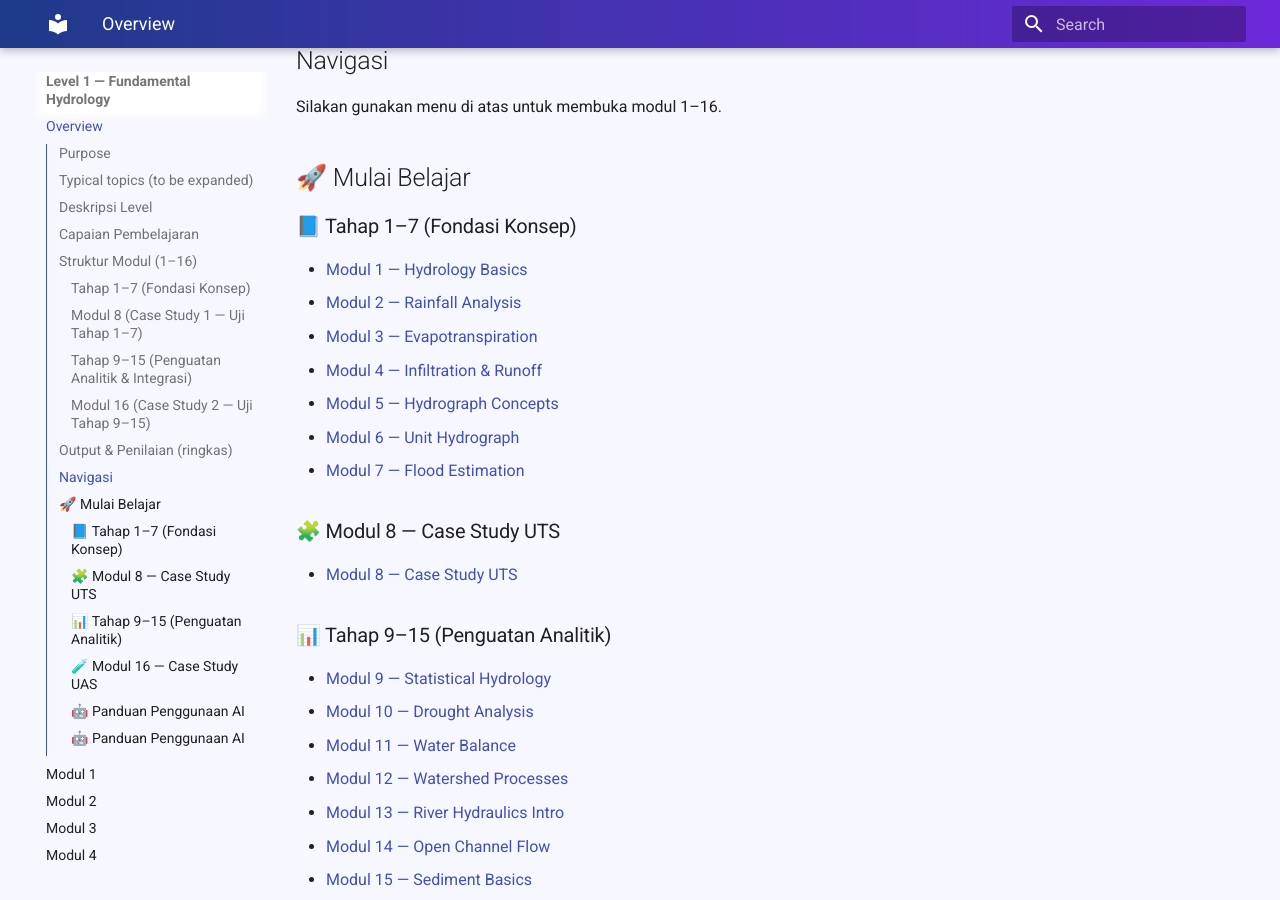
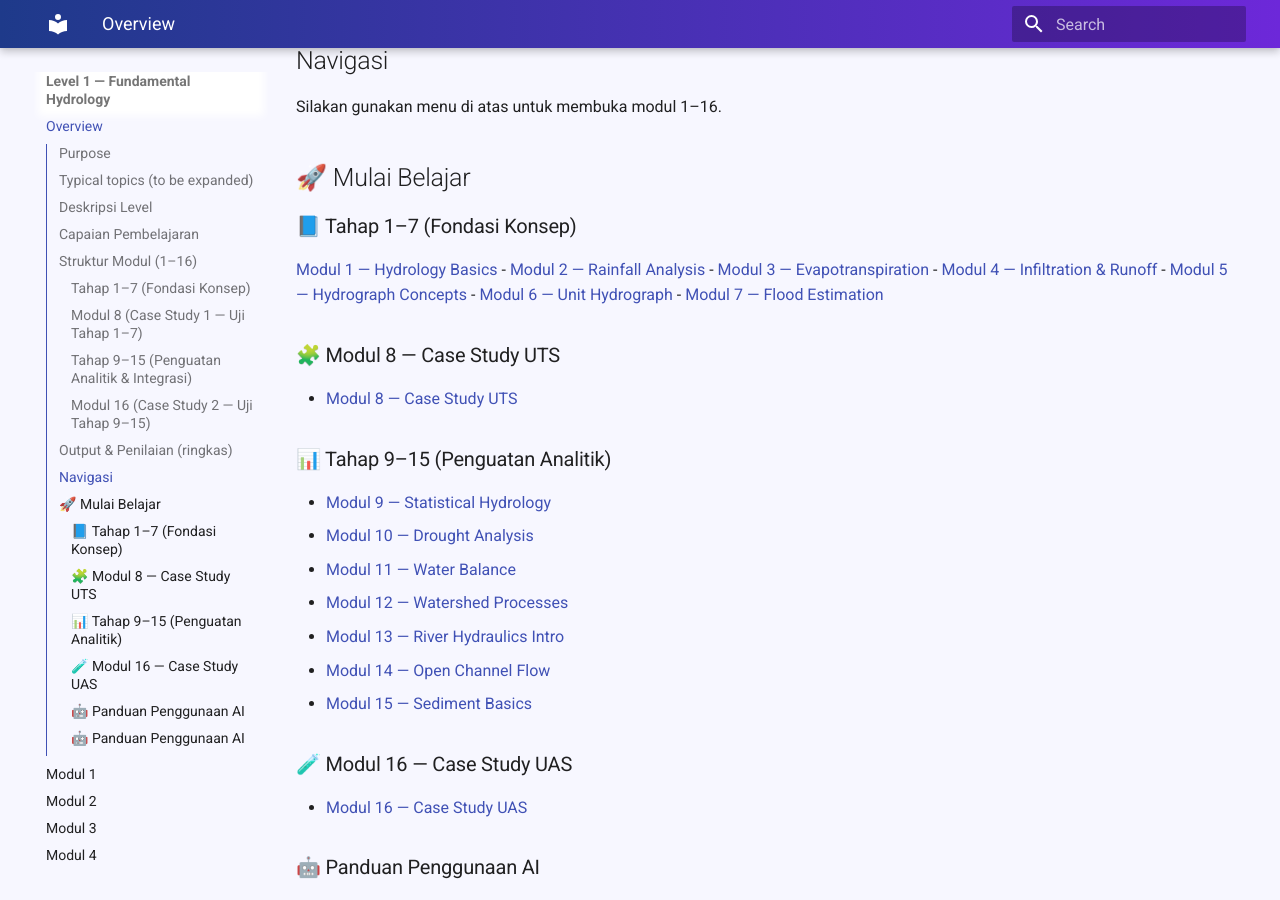
Before and after one commit to rintis-code/rr-hydrology, an MkDocs documentation site: the page built from docs/level-1/00-intro.md, in a window 1280 px wide and 900 px high, scrolled down 2151 px. Built offline with MkDocs 1.6.1 and Material for MkDocs 9.7.7, drawn with Linux system fonts in a browser that asks for light colours.

```diff
--- a/docs/level-1/00-intro.md
+++ b/docs/level-1/00-intro.md
@@ -70,7 +70,7 @@ Silakan gunakan menu di atas untuk membuka modul 1–16.
 ## 🚀 Mulai Belajar
 
 ### 📘 Tahap 1–7 (Fondasi Konsep)
-- [Modul 1 — Hydrology Basics](/rr-hydrology/level-1/01/)
+ [Modul 1 — Hydrology Basics](/rr-hydrology/level-1/01/)
 - [Modul 2 — Rainfall Analysis](02.md)
 - [Modul 3 — Evapotranspiration](03.md)
 - [Modul 4 — Infiltration & Runoff](04.md)
```
